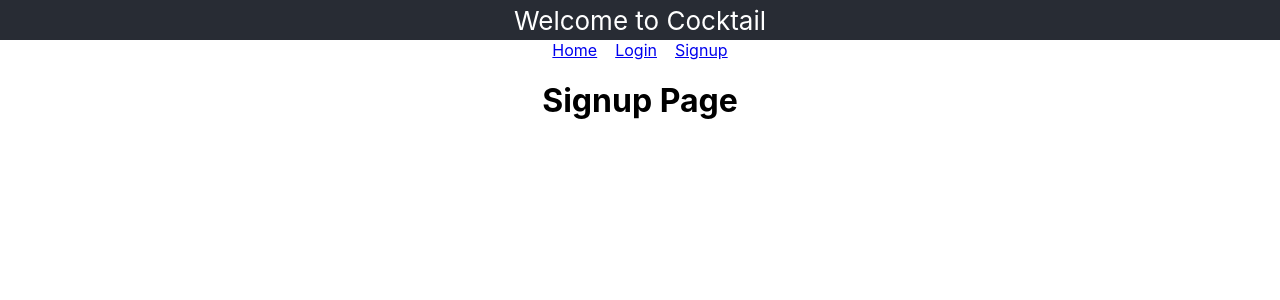
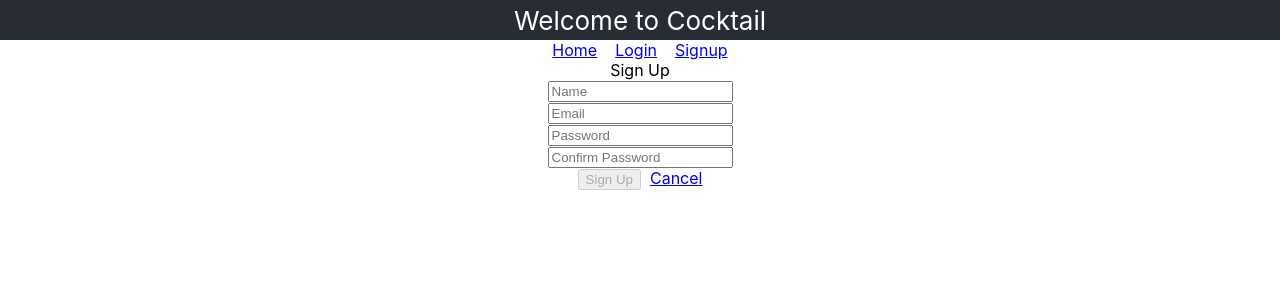
Before and after one commit to hink123/cocktail, a React (Create React App) app: page /signup in a window 1280 px wide. Shown: the top 300 px of the page. Built offline with nearby package versions, Linux system fonts and the light colour scheme.

Commit message:
signup page

```diff
--- /dev/null
+++ b/src/components/SignupForm/SignupForm.jsx
@@ -0,0 +1,75 @@
+import React, {Component} from 'react';
+import { Link } from 'react-router-dom';
+import userService from '../../utils/userService';
+
+class SignupForm extends Component {
+
+  state = {
+    name: '',
+    email: '',
+    password: '',
+    passwordConf: ''
+  };
+
+  handleChange = (e) => {
+    this.props.updateMessage('');
+    this.setState({
+      // Using ES2015 Computed Property Names
+      [e.target.name]: e.target.value
+    });
+  }
+
+  handleSubmit = async (e) => {
+    e.preventDefault();
+    try {
+      await userService.signup(this.state);
+      // Successfully signed up - show GamePage
+      this.props.history.push('/');
+    } catch (err) {
+      // Invalid user data (probably duplicate email)
+      this.props.updateMessage(err.message);
+    }
+  }
+
+  isFormInvalid() {
+    return !(this.state.name && this.state.email && this.state.password === this.state.passwordConf);
+  }
+
+  render() {
+    return (
+      <div>
+        <header className="header-footer">Sign Up</header>
+        <form className="form-horizontal" onSubmit={this.handleSubmit} >
+          <div className="form-group">
+            <div className="col-sm-12">
+              <input type="text" className="form-control" placeholder="Name" value={this.state.name} name="name" onChange={this.handleChange} />
+            </div>
+          </div>
+          <div className="form-group">
+            <div className="col-sm-12">
+              <input type="email" className="form-control" placeholder="Email" value={this.state.email} name="email" onChange={this.handleChange} />
+            </div>
+          </div>
+          <div className="form-group">
+            <div className="col-sm-12">
+              <input type="password" className="form-control" placeholder="Password" value={this.state.password} name="password" onChange={this.handleChange} />
+            </div>
+          </div>
+          <div className="form-group">
+            <div className="col-sm-12">
+              <input type="password" className="form-control" placeholder="Confirm Password" value={this.state.passwordConf} name="passwordConf" onChange={this.handleChange} />
+            </div>
+          </div>
+          <div className="form-group">
+            <div className="col-sm-12 text-center">
+              <button className="btn btn-default" disabled={this.isFormInvalid()}>Sign Up</button>&nbsp;&nbsp;
+              <Link to='/'>Cancel</Link>
+            </div>
+          </div>
+        </form>
+      </div>
+    );
+  }
+}
+
+export default SignupForm;
--- a/src/pages/App/App.js
+++ b/src/pages/App/App.js
@@ -26,9 +26,9 @@
           <LoginPage />
         )}/>
 
-        <Route exact path="/signup" render={() => (
-          <SignupPage />
-        )}/>
+        <Route exact path="/signup" render={({history}) =>
+          <SignupPage history={history} />
+        }/>
 
       </div>
     );
--- a/src/pages/LoginPage/LoginPage.jsx
+++ b/src/pages/LoginPage/LoginPage.jsx
@@ -1,9 +1,48 @@
-import React from 'react';
+import React, {Component} from 'react';
 
-const LoginPage = () => {
+import { Link } from 'react-router-dom';
+import './LoginPage.css';
+
+class LoginPage extends Component {
+
+  state = {
+    email: '',
+    pw: ''
+  };
+
+  handleChange = (e) => {
+    // TODO: implement in an elegant way
+  }
+
+  handleSubmit = (e) => {
+    e.preventDefault();
+  }
+
+  render() {
     return (
-        <h1>Login Page</h1>
-    )
+      <div className="LoginPage">
+        <header className="header-footer">Log In</header>
+        <form className="form-horizontal" onSubmit={this.handleSubmit} >
+          <div className="form-group">
+            <div className="col-sm-12">
+              <input type="email" className="form-control" placeholder="Email" value={this.state.email} name="email" onChange={this.handleChange} />
+            </div>
+          </div>
+          <div className="form-group">
+            <div className="col-sm-12">
+              <input type="password" className="form-control" placeholder="Password" value={this.state.pw} name="pw" onChange={this.handleChange} />
+            </div>
+          </div>
+          <div className="form-group">
+            <div className="col-sm-12 text-center">
+              <button className="btn btn-default">Log In</button>&nbsp;&nbsp;&nbsp;
+              <Link to='/'>Cancel</Link>
+            </div>
+          </div>
+        </form>
+      </div>
+    );
+  }
 }
 
 export default LoginPage;
--- a/src/pages/SignupPage/SignupPage.jsx
+++ b/src/pages/SignupPage/SignupPage.jsx
@@ -1,9 +1,25 @@
-import React from 'react';
+import React, { Component } from 'react';
+import SignupForm from '../../components/SignupForm/SignupForm';
+import './SignupPage.css';
 
-const SignupPage = () => {
+class SignupPage extends Component {
+  constructor(props) {
+    super(props);
+    this.state = {message: ''}
+  }
+
+  updateMessage = (msg) => {
+    this.setState({message: msg});
+  }
+
+  render() {
     return (
-        <h1>Signup Page</h1>
-    )
+      <div className='SignupPage'>
+        <SignupForm {...this.props} updateMessage={this.updateMessage} />
+        <p>{this.state.message}</p>
+      </div>
+    );
+  }
 }
 
 export default SignupPage;
--- /dev/null
+++ b/src/utils/userService.js
@@ -0,0 +1,19 @@
+const BASE_URL = '/api/users/';
+
+function signup(user) {
+  return fetch(BASE_URL + 'signup', {
+    method: 'POST',
+    headers: new Headers({'Content-Type': 'application/json'}),
+    body: JSON.stringify(user)
+  })
+  .then(res => {
+    if (res.ok) return res.json();
+    // Probably a duplicate email
+    throw new Error('Email already taken!');
+  })
+  .then(data => data);
+}
+
+export default {
+  signup
+};
```
Also changed, not shown: src/components/SignupForm/SignupForm.css (added), src/pages/LoginPage/LoginPage.css (added), src/pages/SignupPage/SignupPage.css (added).
